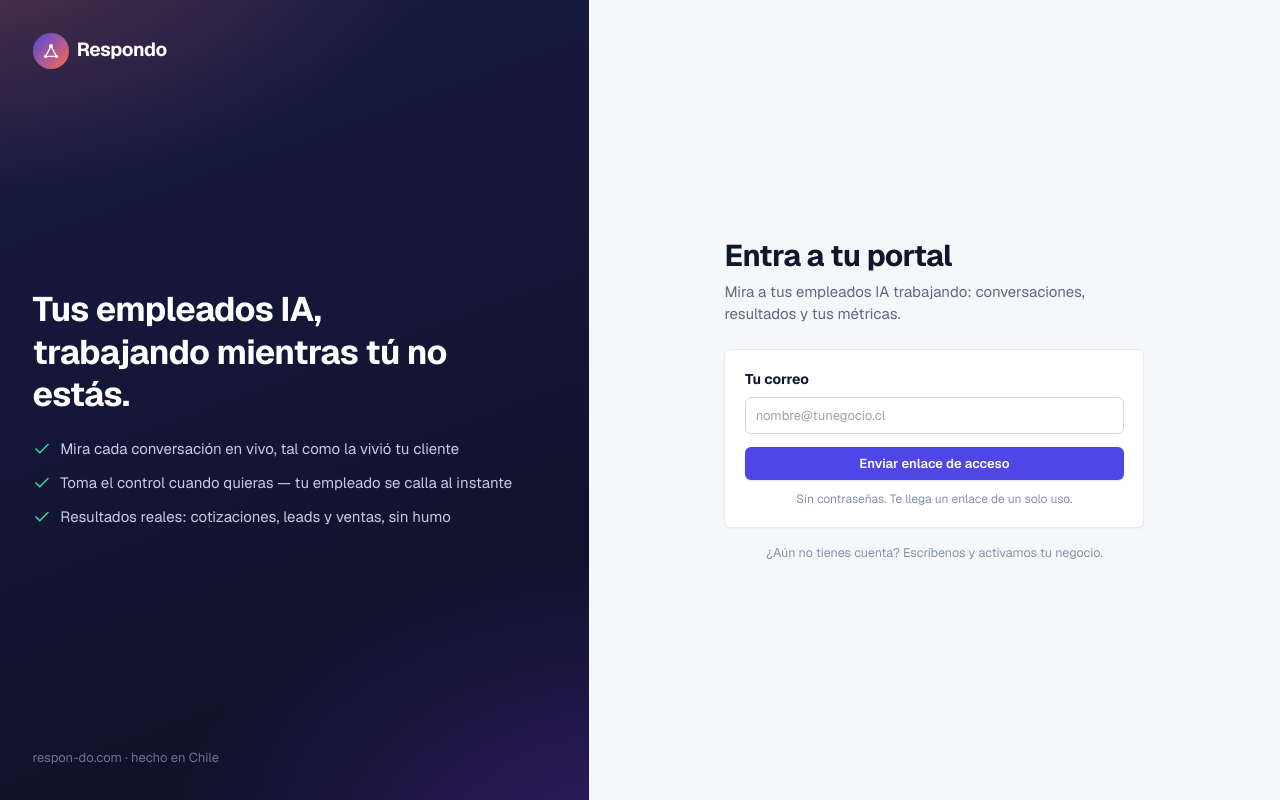
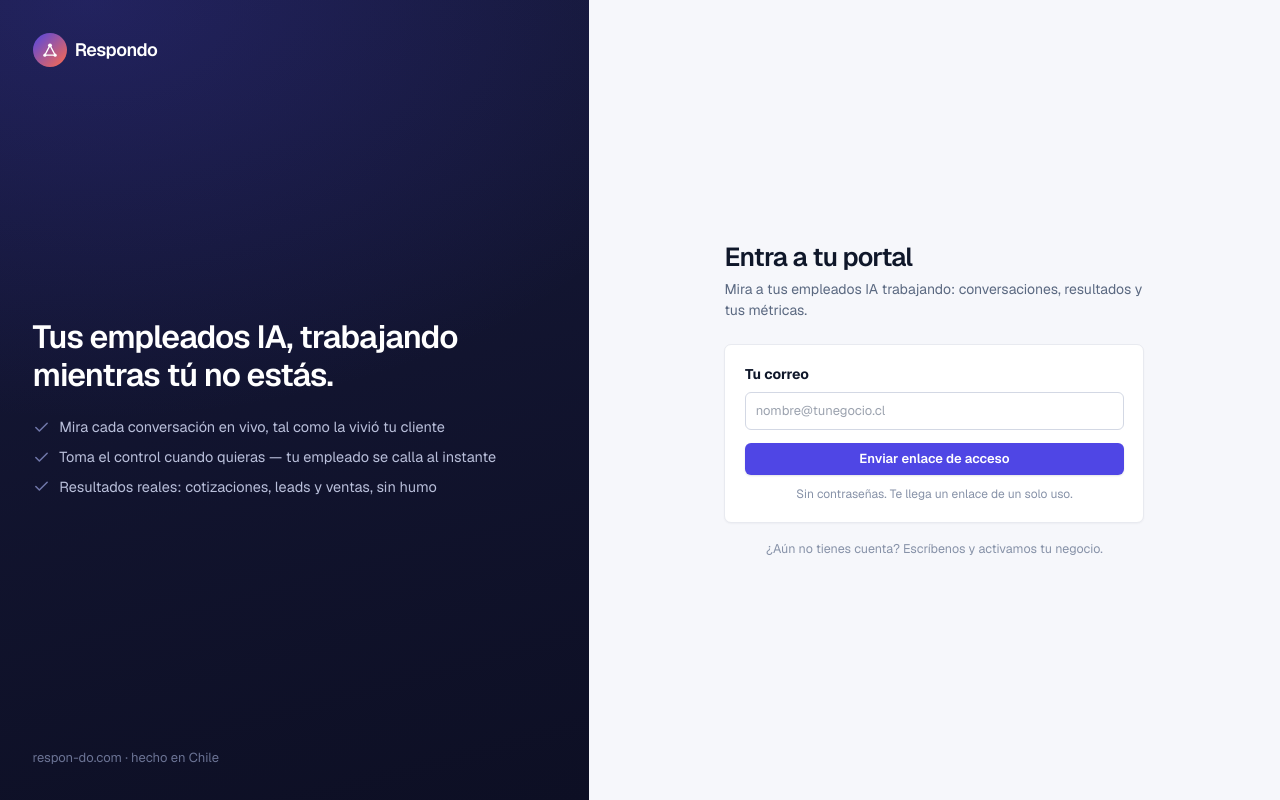
Before and after one commit to marcelovaldesr-ui/-respondo-portal, a Next.js app: page /login in a window 1280 px wide. Built offline with nearby package versions, Linux system fonts and the light colour scheme.

Commit message:
Login e Informe al sistema visual: fuera el triple gradiente y los ultimos pesos 800

```diff
--- a/app/(portal)/conversaciones/page.tsx
+++ b/app/(portal)/conversaciones/page.tsx
@@ -127,7 +127,7 @@ function Burbuja({
         }
       >
         {esHumano && (
-          <div className="mb-0.5 text-[10px] font-extrabold uppercase tracking-widest opacity-80">
+          <div className="mb-0.5 text-[10px] font-semibold uppercase tracking-widest opacity-80">
             Tu equipo
           </div>
         )}
--- a/app/(portal)/insights/page.tsx
+++ b/app/(portal)/insights/page.tsx
@@ -77,14 +77,12 @@ export default async function Insights({
 
   return (
     <main className="px-5 py-6 sm:px-7 lg:px-8">
-      <div style={{ fontSize: "var(--t-menor)", color: "var(--muted)" }}>Tu semana</div>
-      <h1 className="h-pagina mt-1">
-        Informe
-      </h1>
-      <p className="sub-pagina max-w-2xl" style={{ color: "var(--muted)" }}>
-        Leemos todas las conversaciones de la semana y te decimos qué pidieron tus
-        clientes, dónde se perdieron ventas y qué conviene ajustar.
-      </p>
+      <div className="flex flex-wrap items-baseline gap-x-3 gap-y-1">
+        <h1 className="h-pagina">Informe</h1>
+        <span className="sub-titulo">
+          Qué pidieron tus clientes esta semana y dónde se perdieron ventas
+        </span>
+      </div>
 
       {/* Semanas disponibles */}
       {semanas.length > 0 && (
@@ -150,7 +148,7 @@ export default async function Insights({
             </div>
             <ul className="mt-3 space-y-3">
               {insight.contenido.resumen.map((x, i) => (
-                <li key={i} className="text-[15px] leading-relaxed">
+                <li key={i} className="leading-relaxed" style={{ fontSize: "var(--t-cuerpo)" }}>
                   {x}
                 </li>
               ))}
--- a/app/estado/page.tsx
+++ b/app/estado/page.tsx
@@ -63,7 +63,7 @@ export default async function Estado() {
   if (!autorizado) {
     return (
       <main className="mx-auto max-w-2xl px-6 py-16">
-        <div className="text-[13px] font-extrabold uppercase tracking-widest text-marca-indigo">
+        <div className="text-[13px] font-bold uppercase tracking-widest text-marca-indigo">
           Respondo · Diagnóstico
         </div>
         <h1 className="mt-3 text-[26px] font-bold text-marca-tinta">Estado del portal</h1>
@@ -89,7 +89,7 @@ export default async function Estado() {
 
   return (
     <main className="mx-auto max-w-2xl px-6 py-16">
-      <div className="text-[13px] font-extrabold uppercase tracking-widest text-marca-indigo">
+      <div className="text-[13px] font-bold uppercase tracking-widest text-marca-indigo">
         Respondo · Diagnóstico
       </div>
       <h1 className="mt-3 text-[26px] font-bold text-marca-tinta">
--- a/app/login/page.tsx
+++ b/app/login/page.tsx
@@ -3,9 +3,23 @@ import FormularioLogin from "@/components/FormularioLogin";
 export const dynamic = "force-dynamic";
 
 /**
- * Login premium en dos paneles (patrón Stripe/Linear): a la izquierda el
- * momento de marca (gradiente, promesa, 3 pruebas de valor), a la derecha el
- * formulario. En móvil solo se muestra el formulario con la marca arriba.
+ * Login en dos paneles (patrón Stripe/Linear): a la izquierda el momento de
+ * marca, a la derecha el formulario. En móvil solo el formulario con la marca
+ * arriba.
+ *
+ * QUÉ CAMBIÓ EN EL REDISEÑO (31-jul)
+ * El panel de marca tenía TRES gradientes radiales superpuestos —coral, violeta
+ * y una diagonal de fondo— apilados en una sola propiedad. Es exactamente el
+ * primer punto de la lista de "esto no" del brief, y encima el violeta no es un
+ * color de la marca: aparecía solo acá.
+ *
+ * Ahora es la tinta de marca con UN degradado suave y un halo índigo apenas
+ * perceptible. Sigue siendo un momento de marca —esta pantalla sí puede
+ * permitírselo, es la primera impresión en cada demo— pero deja de verse como
+ * una plantilla de dashboard.
+ *
+ * OJO CON LA ESCALA: acá NO rige el título de 15px del portal. Esto no es una
+ * herramienta densa, es una portada; el titular grande está bien puesto.
  */
 export default function LoginPage({
   searchParams,
@@ -19,32 +33,42 @@ export default function LoginPage({
         className="relative hidden w-[46%] flex-col justify-between overflow-hidden p-10 lg:flex"
         style={{
           background:
-            "radial-gradient(900px 500px at -10% -10%, rgba(249,115,98,0.28), transparent 55%), radial-gradient(900px 600px at 110% 110%, rgba(124,58,237,0.35), transparent 55%), linear-gradient(160deg, #191c46 0%, #0d0f24 100%)",
+            "radial-gradient(1100px 700px at 15% 0%, rgba(79,70,229,0.22), transparent 60%), linear-gradient(165deg, #16193a 0%, #0d0f24 100%)",
         }}
       >
         <div className="flex items-center gap-2.5">
           {/* eslint-disable-next-line @next/next/no-img-element */}
-          <img src="/brand/isotipo.svg" alt="" width={36} height={36} />
-          <span className="titular text-[19px] font-extrabold text-white">Respondo</span>
+          <img src="/brand/isotipo.svg" alt="" width={34} height={34} />
+          <span className="text-[18px] font-semibold tracking-tight text-white">Respondo</span>
         </div>
 
         <div>
-          <h2 className="titular max-w-[420px] text-[34px] font-extrabold leading-tight text-white">
+          <h2
+            className="max-w-[440px] font-semibold text-white"
+            style={{ fontSize: 32, lineHeight: 1.2, letterSpacing: "-0.03em" }}
+          >
             Tus empleados IA, trabajando mientras tú no estás.
           </h2>
-          <ul className="mt-7 space-y-3.5">
+          <ul className="mt-7 space-y-3">
             {[
               "Mira cada conversación en vivo, tal como la vivió tu cliente",
               "Toma el control cuando quieras — tu empleado se calla al instante",
               "Resultados reales: cotizaciones, leads y ventas, sin humo",
             ].map((t) => (
-              <li key={t} className="flex items-start gap-3 text-[15px]" style={{ color: "#c7cbe3" }}>
+              <li
+                key={t}
+                className="flex items-start gap-3 text-[14.5px] leading-snug"
+                style={{ color: "#b9bfda" }}
+              >
+                {/* El check iba en verde #34d399, que en el sistema significa
+                    "resultado confirmado". Acá no confirma nada: es una viñeta.
+                    En gris deja de competir con el texto que sí importa. */}
                 <svg
-                  width="18"
-                  height="18"
+                  width="17"
+                  height="17"
                   viewBox="0 0 24 24"
                   fill="none"
-                  stroke="#34d399"
+                  stroke="#6f76a8"
                   strokeWidth="2.2"
                   strokeLinecap="round"
                   strokeLinejoin="round"
@@ -68,14 +92,17 @@ export default function LoginPage({
         <div className="w-full max-w-[420px]">
           <div className="flex items-center gap-2.5 lg:hidden">
             {/* eslint-disable-next-line @next/next/no-img-element */}
-            <img src="/brand/isotipo.svg" alt="Respondo" width={34} height={34} />
-            <span className="titular text-[17px] font-extrabold">Respondo</span>
+            <img src="/brand/isotipo.svg" alt="Respondo" width={32} height={32} />
+            <span className="text-[17px] font-semibold tracking-tight">Respondo</span>
           </div>
 
-          <h1 className="mt-6 text-[30px] font-extrabold leading-tight lg:mt-0">
+          <h1
+            className="mt-6 font-semibold lg:mt-0"
+            style={{ fontSize: 26, lineHeight: 1.2, letterSpacing: "-0.03em" }}
+          >
             Entra a tu portal
           </h1>
-          <p className="mt-2 text-[15px]" style={{ color: "var(--muted)" }}>
+          <p className="mt-2 text-[14px]" style={{ color: "var(--muted)" }}>
             Mira a tus empleados IA trabajando: conversaciones, resultados y tus métricas.
           </p>
 
--- a/app/reservar/[slug]/page.tsx
+++ b/app/reservar/[slug]/page.tsx
@@ -59,7 +59,7 @@ export default async function PaginaReservas({ params }: Props) {
     <main className="mx-auto max-w-4xl px-4 py-8 sm:px-6 sm:py-12">
       <header className="flex flex-col items-center gap-3 text-center sm:flex-row sm:text-left">
         <div
-          className="flex h-14 w-14 shrink-0 items-center justify-center rounded-2xl text-[19px] font-extrabold text-white"
+          className="flex h-14 w-14 shrink-0 items-center justify-center rounded-2xl text-[19px] font-bold text-white"
           style={{ background: "linear-gradient(135deg,#4f46e5,#7c3aed)", boxShadow: "var(--glow-indigo)" }}
           aria-hidden
         >
@@ -67,7 +67,7 @@ export default async function PaginaReservas({ params }: Props) {
         </div>
         <div className="min-w-0">
           <div className="eyebrow">Reserva online</div>
-          <h1 className="titular mt-1 text-[26px] font-extrabold leading-tight sm:text-[29px]">
+          <h1 className="titular mt-1 text-[26px] font-bold leading-tight sm:text-[29px]">
             {cliente.nombre}
           </h1>
           <p className="mt-1 text-[14.5px]" style={{ color: "var(--muted)" }}>
--- a/components/InboxConversacion.tsx
+++ b/components/InboxConversacion.tsx
@@ -240,7 +240,7 @@ export default function InboxConversacion({
                 }
               >
                 {esHumano && (
-                  <div className="mb-0.5 text-[10px] font-extrabold uppercase tracking-widest opacity-80">
+                  <div className="mb-0.5 text-[10px] font-semibold uppercase tracking-widest opacity-80">
                     Tú
                   </div>
                 )}
```
